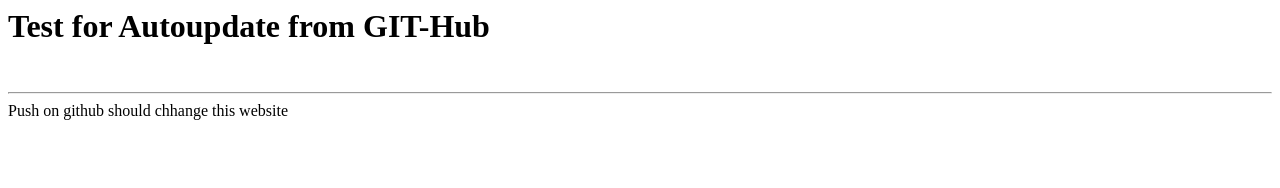
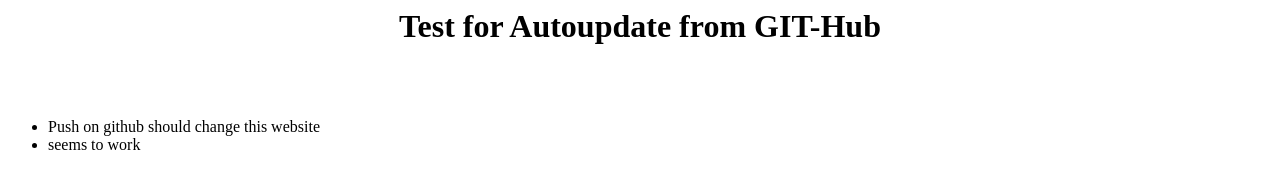
Before and after one commit to jogi-k/ftp-test, a plain HTML site: page index.html in a window 1280 px wide. Drawn offline with Linux system fonts and the light colour scheme.

Commit message:
Update index.html

```diff
--- a/index.html
+++ b/index.html
@@ -2,10 +2,13 @@
 <head>
 </head>
 <body>
-<h1>Test for Autoupdate from GIT-Hub</h1>
+  <center><h1>Test for Autoupdate from GIT-Hub</h1></center>
 <br>
-<hr>
-Push on github should chhange this website
+<br>
+<ul>
+  <li>Push on github should change this website</li>
+  <li>seems to work</li>
+</ul>
 <br>
 </body>
 </html>
```
